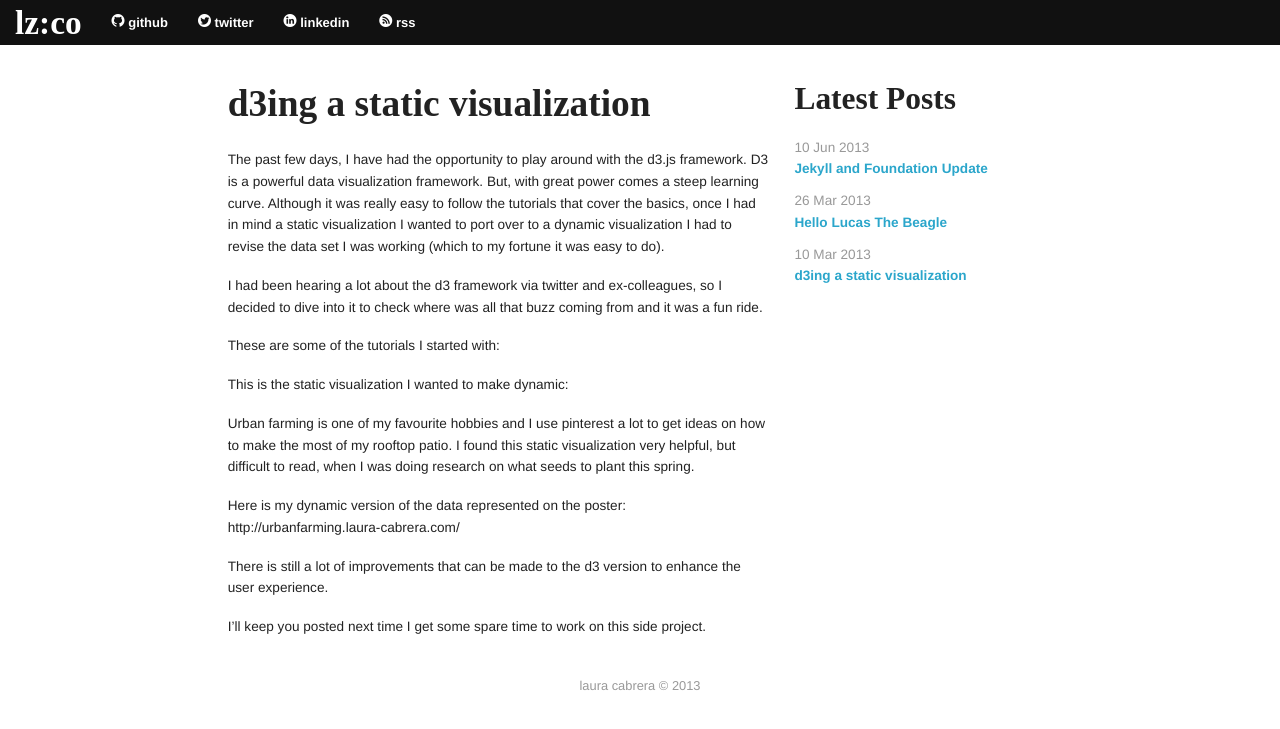
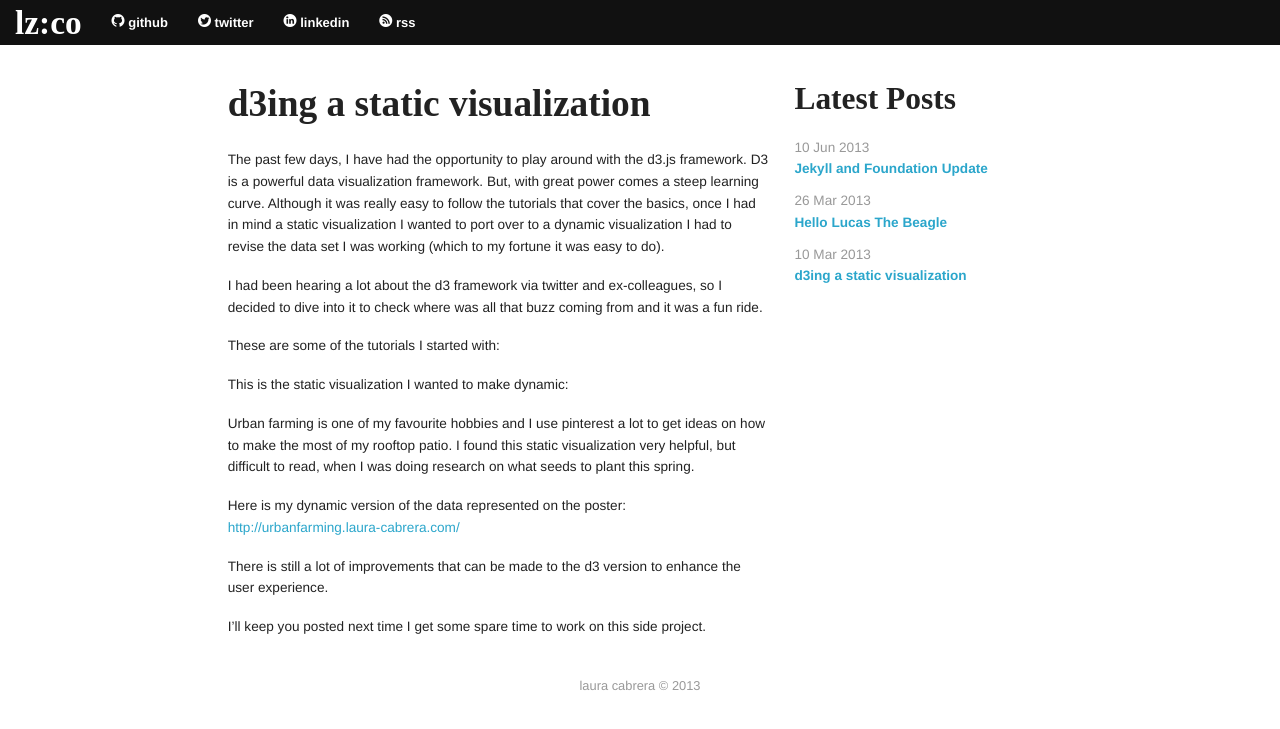
Before and after one commit to lzcabrera/lzcabrera.github.io, a Jekyll site: the page built from _posts/2013-03-10-d3ing-a-static-visualization.markdown, in a window 1280 px wide. Shown: the top 729 px of the page. Built offline with Jekyll 4.4.1, drawn with Linux system fonts in a browser that asks for light colours; some web fonts are replaced; comment, search, counter and statistics services are not loaded; part of the change alters nothing that is shown.

```diff
--- a/_posts/2013-03-10-d3ing-a-static-visualization.markdown
+++ b/_posts/2013-03-10-d3ing-a-static-visualization.markdown
@@ -15,7 +15,7 @@ This is the static visualization I wanted to make dynamic:
 Urban farming is one of my favourite hobbies and I use pinterest a lot to get ideas on how to make the most of my rooftop patio. I found this static visualization very helpful, but difficult to read, when I was doing research on what seeds to plant this spring.
 
 Here is my dynamic version of the data represented on the poster:
-http://urbanfarming.laura-cabrera.com/
+[http://urbanfarming.laura-cabrera.com/](http://urbanfarming.laura-cabrera.com/)
 
 There is still a lot of improvements that can be made to the d3 version to enhance the user experience.
 
```
